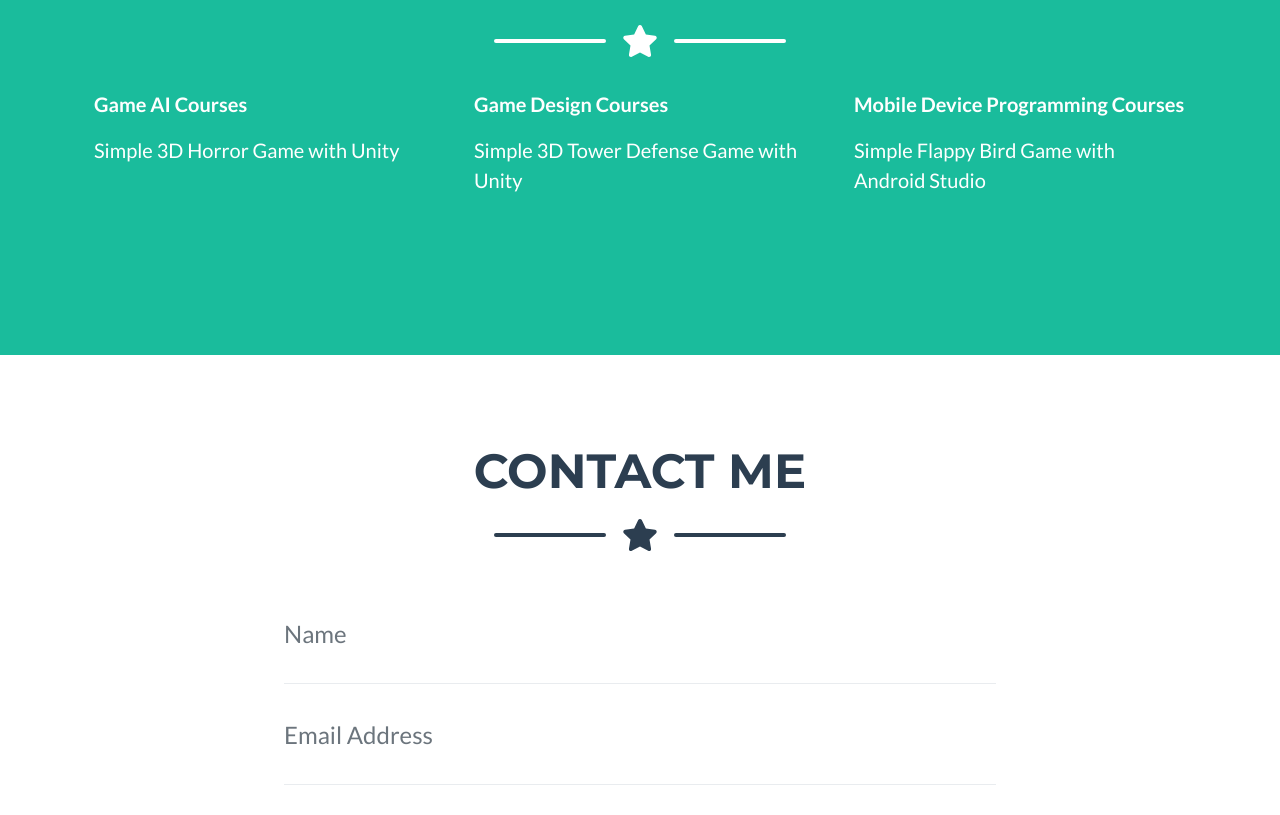
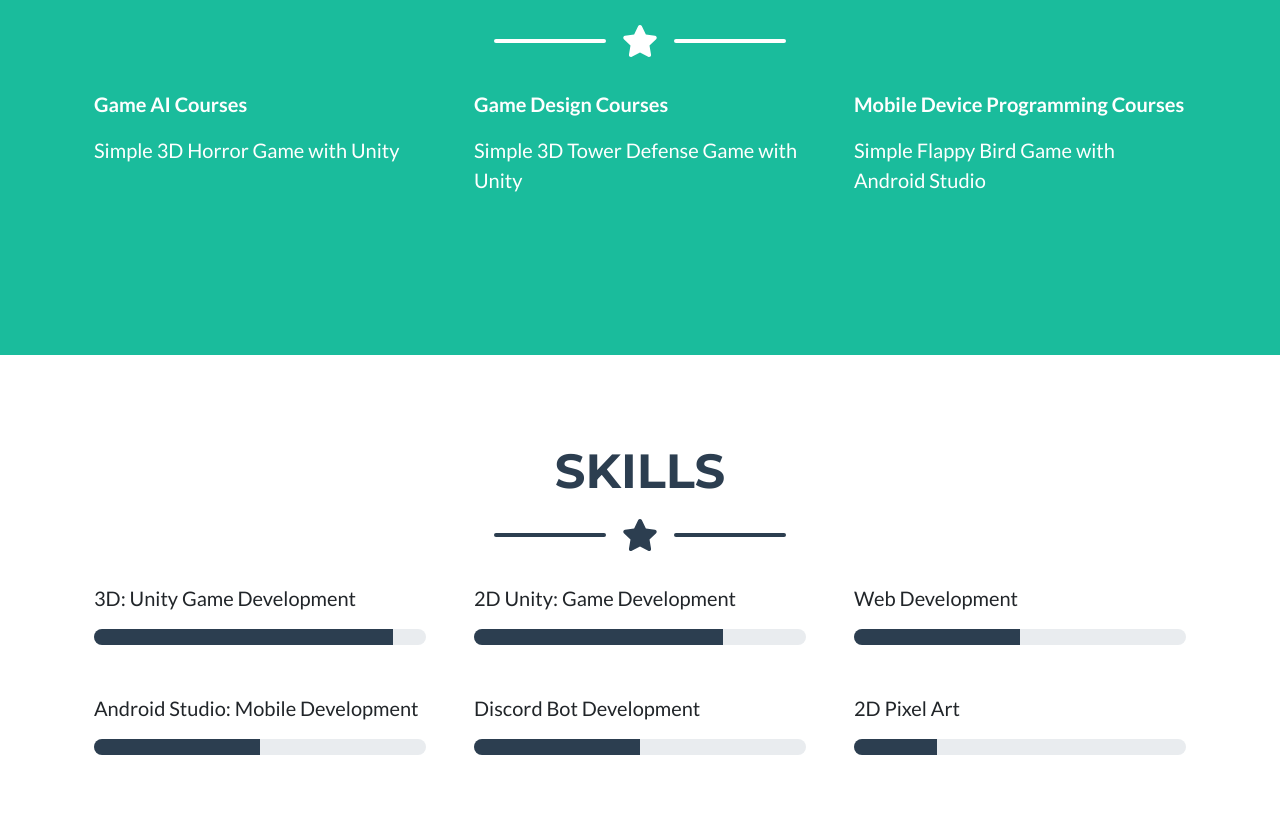
Before and after one commit to Shiina011/resume, a plain HTML site: page index.html in a window 1280 px wide. Shown: the part 1985-2800 px from the top of the page. Drawn offline with nearby package versions, Linux system fonts and the light colour scheme.

Commit message:
Add skills and linkedin profile

```diff
--- a/index.html
+++ b/index.html
@@ -29,7 +29,7 @@
                     <ul class="navbar-nav ml-auto">
                         <li class="nav-item mx-0 mx-lg-1"><a class="nav-link py-3 px-0 px-lg-3 rounded js-scroll-trigger" href="#about">About</a></li>
                         <li class="nav-item mx-0 mx-lg-1"><a class="nav-link py-3 px-0 px-lg-3 rounded js-scroll-trigger" href="#portfolio">Portfolio</a></li>
-                        <li class="nav-item mx-0 mx-lg-1"><a class="nav-link py-3 px-0 px-lg-3 rounded js-scroll-trigger" href="#contact">Contact</a></li>
+                        <li class="nav-item mx-0 mx-lg-1"><a class="nav-link py-3 px-0 px-lg-3 rounded js-scroll-trigger" href="#contact">Skills</a></li>
                     </ul>
                 </div>
             </div>
@@ -68,8 +68,9 @@
                         <p class="lead text-center">A programmer who loves to play games and inspired to develop games. Currently learning to draw pixel art for game development.</p>
                     </div>
                 </div>
-                <div class="text-center m-auto">
-                    <a class="btn btn-outline-secondary btn-social" href="http://www.instagram.com/jeffreywjong" target="_blank"><i class="fab fa-fw fa-instagram"></i></a>
+                <div class="col-lg-4 mb-5 mb-lg-0 text-center m-auto">
+                    <a class="btn btn-outline-secondary btn-social mx-1" href="http://www.instagram.com/jeffreywjong" target="_blank"><i class="fab fa-fw fa-instagram"></i></a>
+                    <a class="btn btn-outline-secondary btn-social mx-1" href="https://www.linkedin.com/in/jeffrey-jong-503b061b5" target="_blank"><i class="fab fa-fw fa-linkedin-in"></i></a>
                 </div>
             </div>
         </section>
@@ -181,7 +182,7 @@
         <section class="page-section" id="contact">
             <div class="container">
                 <!-- Contact Section Heading-->
-                <h2 class="page-section-heading text-center text-uppercase text-secondary mb-0">Contact Me</h2>
+                <h2 class="page-section-heading text-center text-uppercase text-secondary mb-0">Skills</h2>
                 <!-- Icon Divider-->
                 <div class="divider-custom">
                     <div class="divider-custom-line"></div>
@@ -190,9 +191,13 @@
                 </div>
                 <!-- Contact Section Form-->
                 <div class="row">
-                    <div class="col-lg-8 mx-auto">
+                    <div class="col-md-6 col-lg-4 mb-5">
+                        <p class="lead">3D: Unity Game Development</p>
+                        <div class="progress">
+                            <div class="progress-bar bg-secondary" role="progressbar" style="width: 90%" aria-valuenow="90" aria-valuemin="0" aria-valuemax="100"></div>
+                        </div>
                         <!-- To configure the contact form email address, go to mail/contact_me.php and update the email address in the PHP file on line 19.-->
-                        <form id="contactForm" name="sentMessage" novalidate="novalidate">
+                        <!-- <form id="contactForm" name="sentMessage" novalidate="novalidate">
                             <div class="control-group">
                                 <div class="form-group floating-label-form-group controls mb-0 pb-2">
                                     <label>Name</label>
@@ -224,34 +229,67 @@
                             <br />
                             <div id="success"></div>
                             <div class="form-group"><button class="btn btn-primary btn-xl" id="sendMessageButton" type="submit">Send</button></div>
-                        </form>
+                        </form> -->
                     </div>
+                    <div class="col-md-6 col-lg-4 mb-5">
+                        <p class="lead">2D Unity: Game Development</p>
+                        <div class="progress">
+                            <div class="progress-bar bg-secondary" role="progressbar" style="width: 75%" aria-valuenow="75" aria-valuemin="0" aria-valuemax="100"></div>
+                        </div>
+                    </div>
+                    <div class="col-md-6 col-lg-4 mb-5">
+                        <p class="lead">Web Development</p>
+                        <div class="progress">
+                            <div class="progress-bar bg-secondary" role="progressbar" style="width: 50%" aria-valuenow="50" aria-valuemin="0" aria-valuemax="100"></div>
+                        </div>
+                    </div>
+                    <div class="col-md-6 col-lg-4 mb-5">
+                        <p class="lead">Android Studio: Mobile Development</p>
+                        <div class="progress">
+                            <div class="progress-bar bg-secondary" role="progressbar" style="width: 50%" aria-valuenow="50" aria-valuemin="0" aria-valuemax="100"></div>
+                        </div>
+                    </div>
+                    <div class="col-md-6 col-lg-4 mb-5">
+                        <p class="lead">Discord Bot Development</p>
+                        <div class="progress">
+                            <div class="progress-bar bg-secondary" role="progressbar" style="width: 50%" aria-valuenow="50" aria-valuemin="0" aria-valuemax="100"></div>
+                        </div>
+                    </div>
+                    <div class="col-md-6 col-lg-4 mb-5">
+                        <p class="lead">2D Pixel Art</p>
+                        <div class="progress">
+                            <div class="progress-bar bg-secondary" role="progressbar" style="width: 25%" aria-valuenow="25" aria-valuemin="0" aria-valuemax="100"></div>
+                        </div>
+                    </div>
+                    <!-- <div class="text-center m-auto">
+                        <a class="btn btn-outline-secondary btn-social mx-1 m-auto" href="#"><i class="fab fa-fw fa-unity"></i></a>
+                    </div> -->
                 </div>
             </div>
         </section>
         <!-- Footer-->
-        <footer class="footer text-center">
+        <!-- <footer class="footer text-center">
             <div class="container">
-                <div class="row">
+                <div class="row"> -->
                     <!-- Footer Location-->
-                    <div class="col-lg-4 mb-5 mb-lg-0">
+                    <!-- <div class="col-lg-4 mb-5 mb-lg-0">
                         <h4 class="text-uppercase mb-4">Location</h4>
                         <p class="lead mb-0">
                             2215 John Daniel Drive
                             <br />
                             Clark, MO 65243
                         </p>
-                    </div>
+                    </div> -->
                     <!-- Footer Social Icons-->
-                    <div class="col-lg-4 mb-5 mb-lg-0">
+                    <!-- <div class="col-lg-4 mb-5 mb-lg-0">
                         <h4 class="text-uppercase mb-4">Around the Web</h4>
                         <a class="btn btn-outline-light btn-social mx-1" href="#!"><i class="fab fa-fw fa-facebook-f"></i></a>
                         <a class="btn btn-outline-light btn-social mx-1" href="#!"><i class="fab fa-fw fa-twitter"></i></a>
                         <a class="btn btn-outline-light btn-social mx-1" href="#!"><i class="fab fa-fw fa-linkedin-in"></i></a>
                         <a class="btn btn-outline-light btn-social mx-1" href="#!"><i class="fab fa-fw fa-dribbble"></i></a>
-                    </div>
+                    </div> -->
                     <!-- Footer About Text-->
-                    <div class="col-lg-4">
+                    <!-- <div class="col-lg-4">
                         <h4 class="text-uppercase mb-4">About Freelancer</h4>
                         <p class="lead mb-0">
                             Freelance is a free to use, MIT licensed Bootstrap theme created by
@@ -261,7 +299,7 @@
                     </div>
                 </div>
             </div>
-        </footer>
+        </footer> -->
         <!-- Scroll to Top Button (Only visible on small and extra-small screen sizes)-->
         <div class="scroll-to-top d-lg-none position-fixed">
             <a class="js-scroll-trigger d-block text-center text-white rounded" href="#page-top"><i class="fa fa-chevron-up"></i></a>
```
